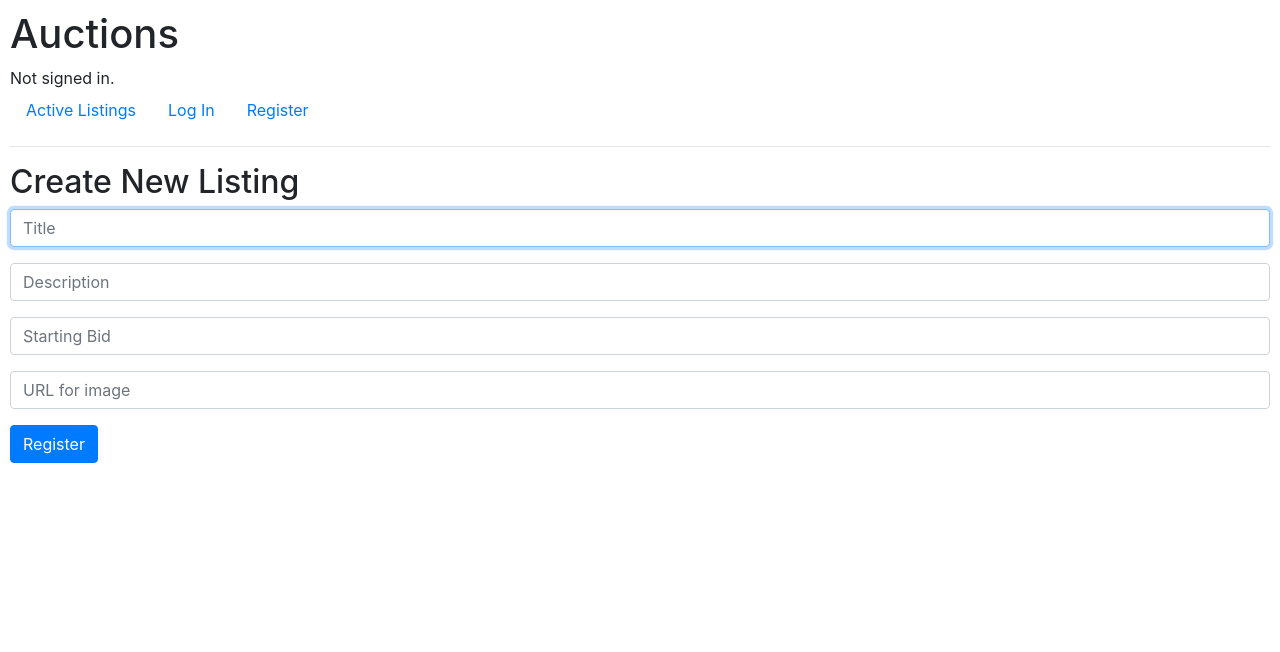
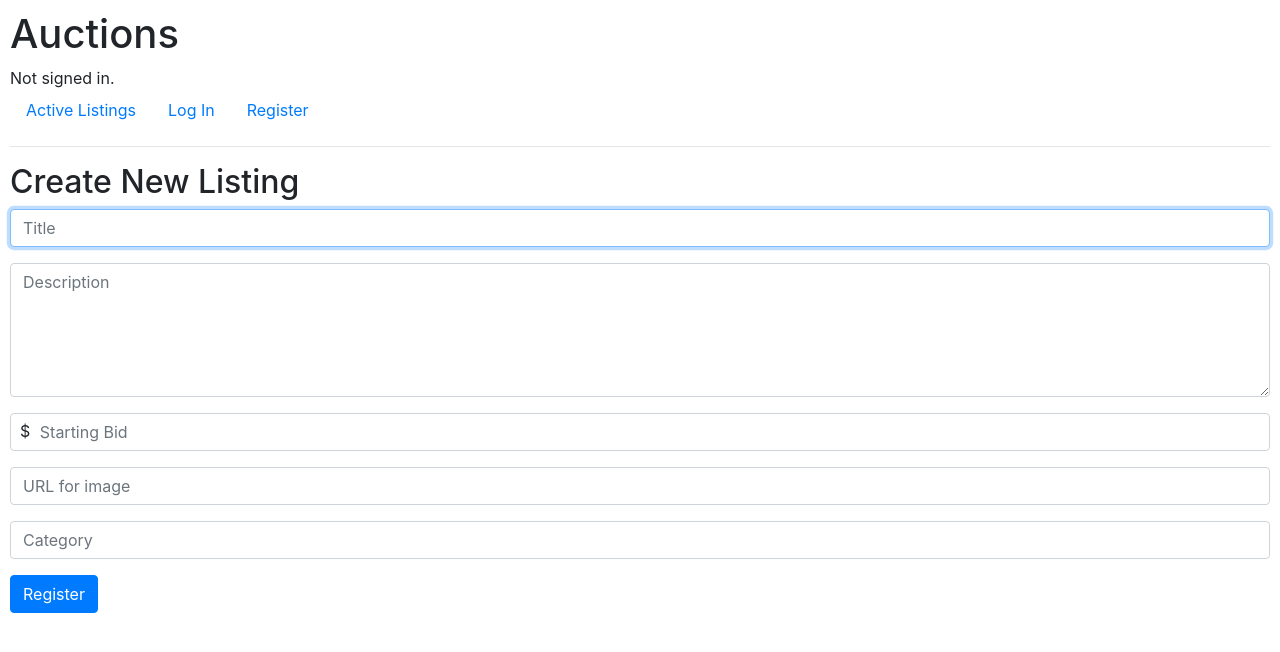
Before and after one commit to ca-Stella/cs50w-commerce, a Django app: page /create in a window 1280 px wide. Shown: the top 652 px of the page. Run offline with Django 3.2, Linux system fonts and the light colour scheme; some libraries are stand-ins or nearby versions.

Commit message:
Fine-tune create listing page

```diff
--- a/auctions/templates/auctions/create.html
+++ b/auctions/templates/auctions/create.html
@@ -5,17 +5,21 @@
     <form action="{% url 'create' %}" method="post">
         {% csrf_token %}
         <div class="form-group">
-            <input class="form-control" autofocus type="text" name="title" placeholder="Title">
+            <input class="form-control" autofocus type="text" name="title" placeholder="Title" required>
         </div>
         <div class="form-group">
-            <input class="form-control" type="textarea" name="description" placeholder="Description">
+            <textarea class="form-control" name="description" placeholder="Description" rows="5"></textarea>
         </div>
         <div class="form-group">
-            <input class="form-control" type="number" name="starting" placeholder="Starting Bid">
+            <span style="position: absolute; margin-left: 10px; margin-top: 6px;">$</span>
+            <input class="form-control" type="number" name="starting" placeholder="Starting Bid" step="0.01" style="padding-left: 1.8rem;" required>
         </div>
         <div class="form-group">
             <input class="form-control" type="text" name="URL" placeholder="URL for image">
         </div>
+        <div class="form-group">
+          <input class="form-control" type="text" name="category" placeholder="Category">
+      </div>
         <input class="btn btn-primary" type="submit" value="Register">
     </form>
 {% endblock %}
```
